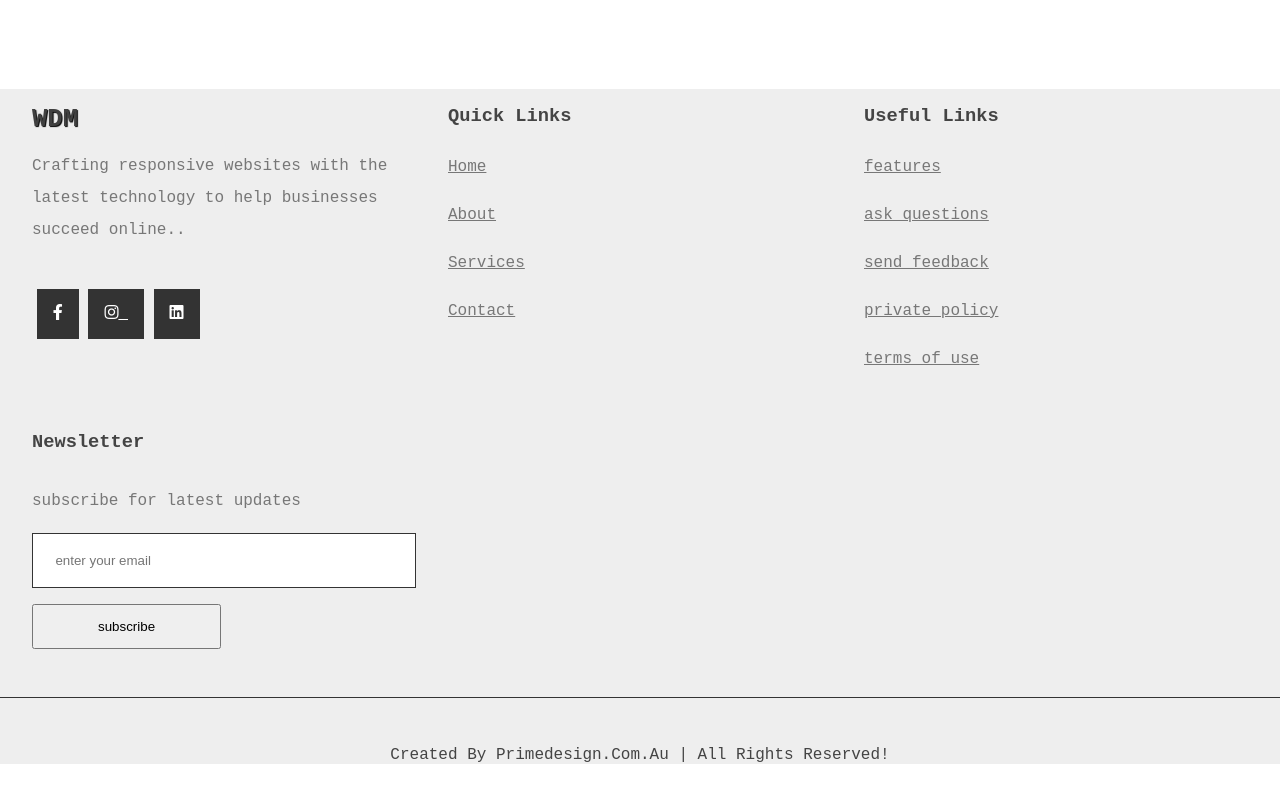
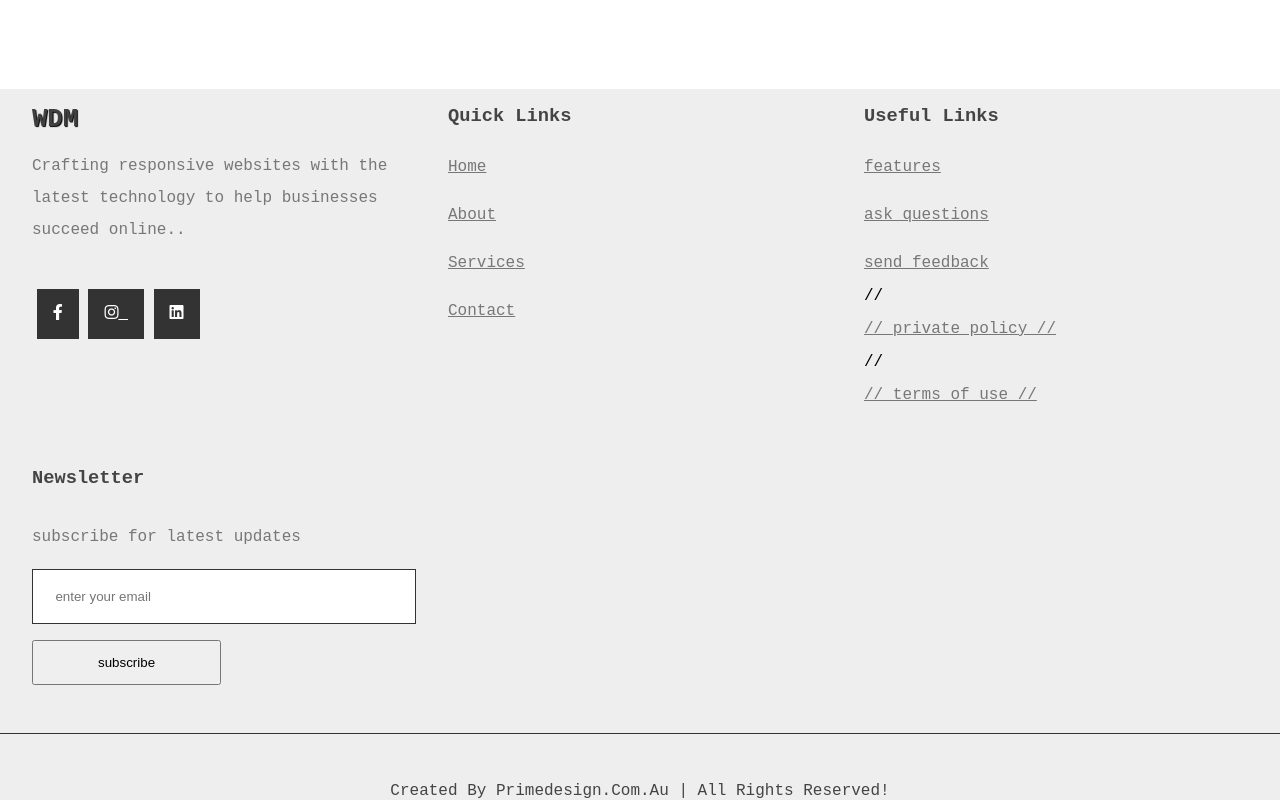
Before and after one commit to das744/WDM, a Next.js app: page / in a window 1280 px wide. Shown: the part 5174-5974 px from the top of the page. Before the commit the page ends 5938 px from the top, so only its background shows below. Built offline with nearby package versions, Linux system fonts and the light colour scheme.

Commit message:
Update Footer.js

```diff
--- a/components/Footer/Footer.js
+++ b/components/Footer/Footer.js
@@ -45,12 +45,12 @@ const Footer = () => {
           <a href="#contact" className={styles.link}>
             send feedback
           </a>
-          <a href="#" className={styles.link}>
-            private policy
-          </a>
-          <a href="#" className={styles.link}>
-            terms of use
-          </a>
+          // <a href="#" className={styles.link}>
+          //   private policy
+          // </a>
+          // <a href="#" className={styles.link}>
+          //   terms of use
+          // </a>
         </div>
 
         <div className={styles.box}>
```
